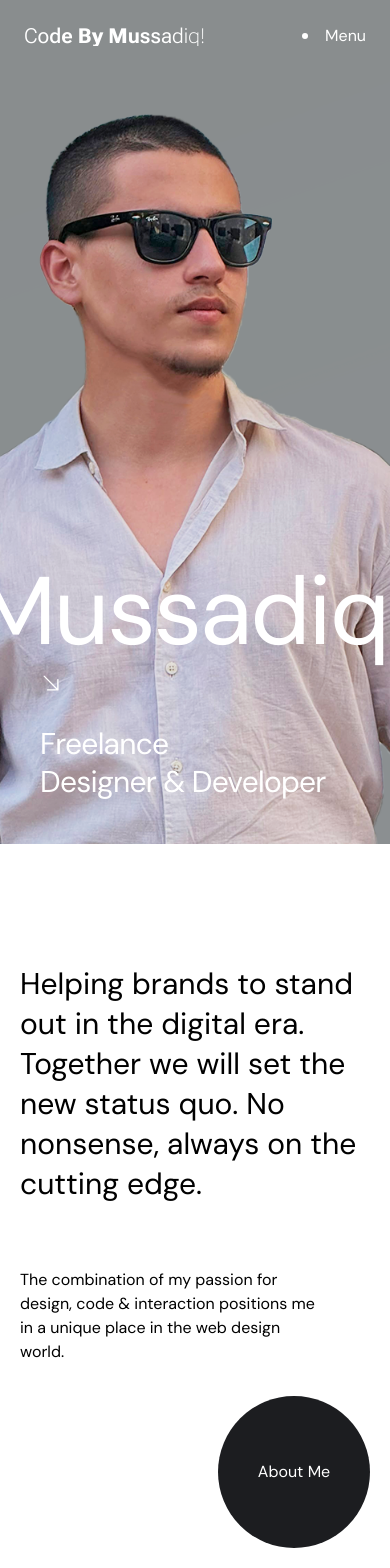
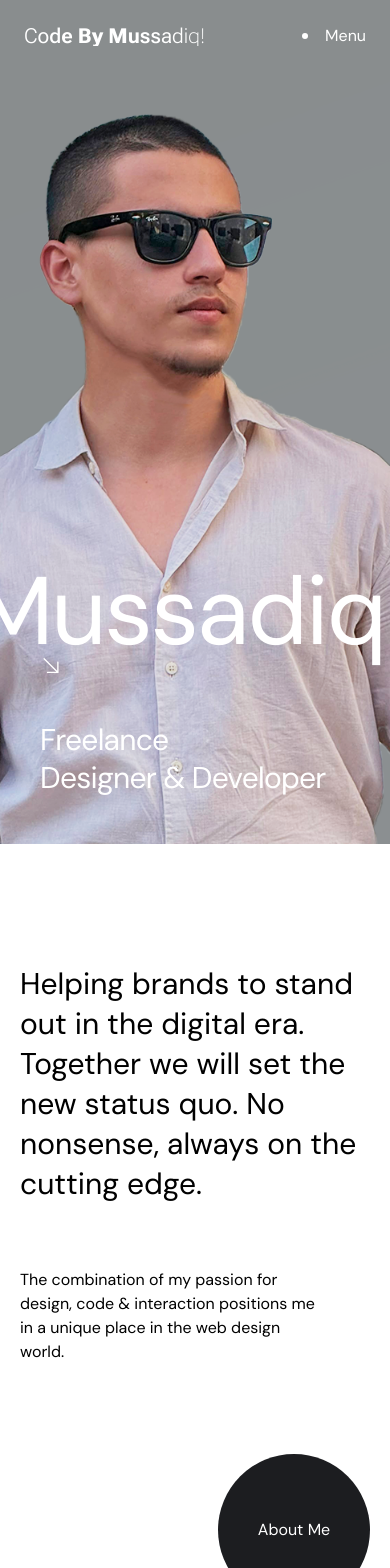
Before and after one commit to mussadiqkhan6886/portfolionew, a Next.js app: page / in a window 390 px wide. Shown: the top 1568 px of the page. Built offline with nearby package versions, Linux system fonts and the light colour scheme.

Commit message:
fixed float animation

```diff
--- a/components/comp/Header.tsx
+++ b/components/comp/Header.tsx
@@ -7,6 +7,7 @@ import MagnetText from '../ui/MagnetEffect'
 import TextPressure from '../ui/HeaderLogo'
 import Menu from './Menu';
 import { FiMenu, FiX } from 'react-icons/fi';
+import {AnimatePresence, motion} from "framer-motion"
 
 const Header = () => {
   const [hide, setHide] = useState(false)
@@ -26,12 +27,26 @@ const Header = () => {
 
   return (
     <header className={`${hide ? "fixed" : "absolute"} top-0 w-full z-50 text-white flex justify-between items-center p-6 px-6 sm:px-8`}>
-        {hide || isOpen ? <> <button className="absolute top-6 z-50 sm:top-8 right-6 sm:right-8" onClick={isOpen ? () => setIsOpen(false) : () => setIsOpen(true)}>
+        <AnimatePresence>
+        {hide || isOpen ?
+        <>
+        <motion.button initial={{scale:0}} animate={{scale:1}} exit={{scale:0}} transition={{
+              duration: 0.55,
+              ease: [0.22, 1, 0.36, 1],
+              type: "spring",
+              stiffness: 350,
+              damping: 18,
+              mass: 0.7,
+            }}
+            className="absolute top-6 z-50 sm:top-8 right-6 sm:right-8" onClick={() => setIsOpen(prev => !prev)}>
+
             <MagnetText mobile={false} dot={"no"} text={isOpen ? <FiX size={26} /> : <FiMenu size={26} />} strength={0.5} className={` w-15 sm:w-18 h-15 sm:h-18 rounded-full ${isOpen ? "bg-ctr-dark" : "bg-text"} hover:bg-ctr-dark justify-center items-center text-white`} />
-        </button>
+        </motion.button>
         {isOpen && <Menu close={() => setIsOpen(false)} />}
         </>
-         : <> <Link href="/">
+         :
+         <>
+         <Link href="/">
           <TextPressure
             text="Code By Mussadiq!"
             flex={false}
@@ -61,6 +76,7 @@ const Header = () => {
         </ul>
       </nav>
       </>}
+      </AnimatePresence>
     </header>
   )
 }
--- a/components/comp/HeroDetail.tsx
+++ /dev/null
@@ -1,38 +0,0 @@
-'use client';
-
-import { useScroll, useTransform, motion } from 'framer-motion';
-import Image from 'next/image'
-import React from 'react'
-import { HiArrowDownRight } from 'react-icons/hi2'
-
-const HeroDetail = () => {
-
-    const { scrollY } = useScroll();
-
-  const y = useTransform(scrollY, [0, 800], [0, -220]);
-  const y2 = useTransform(scrollY, [0, 800], [0, -280]);
-
-
-  return (
-    <motion.div style={{y}} className="absolute flex justify-between w-full left-1/2 bottom-0 sm:top-1/2 -translate-x-1/2 sm:-translate-y-1/2 h-32 sm:h-37 items-center">
-        <div className="bg-text text-white hidden sm:flex p-4 rounded-r-full items-center justify-between w-60">
-          <div className="w-[50%] ml-7">
-            <p className='leading-[1.2] font-medium tracking-tighter'>Located <br /> in the <br /> Pakistan</p>
-          </div>
-          <div className="w-[30%] flex justify-end">
-            <div className='bg-gray aspect-square w-full flex items-center justify-center rounded-full '>
-              <Image src="/globes.gif" alt="globe" width={42} height={42} className="rounded-full  mix-blend-darken animate-rotate" />
-            </div>
-          </div>
-        </div>
-        <div className="flex flex-col ml-10 mb-22 h-full justify-between pr-4 md:pr-22">
-            <motion.div style={{y:y2}}>
-                <HiArrowDownRight size={22} color='white' />
-            </motion.div>
-          <h2 className="text-white text-3xl sm:text-[32px] leading-tight tracking-tight">Freelance <br /> Designer & Developer</h2>
-        </div>
-      </motion.div>
-  )
-}
-
-export default HeroDetail
--- /dev/null
+++ b/components/ui/FloatEffect.tsx
@@ -0,0 +1,38 @@
+'use client';
+
+import {
+  useScroll,
+  useTransform,
+  motion,
+} from 'framer-motion';
+import React, { ReactNode, useRef } from 'react';
+import { twMerge } from 'tailwind-merge';
+
+const FloatEffect = ({
+  children,
+  className,
+  range = [0, 1],
+  output = [80, -80],
+}: {
+  children: ReactNode;
+  className?: string;
+  range?: [number, number];
+  output?: [number, number];
+}) => {
+  const ref = useRef(null);
+
+  const { scrollYProgress } = useScroll({
+    target: ref,
+    offset: ['start end', 'end start'],
+  });
+
+  const y = useTransform(scrollYProgress, range, output);
+
+  return (
+    <motion.div ref={ref} className={twMerge(className)} style={{ y }}>
+      {children}
+    </motion.div>
+  );
+};
+
+export default FloatEffect;
--- a/sections/About.tsx
+++ b/sections/About.tsx
@@ -1,3 +1,4 @@
+import FloatEffect from '@/components/ui/FloatEffect'
 import MagnetText from '@/components/ui/MagnetEffect'
 import Link from 'next/link'
 import React from 'react'
@@ -20,7 +21,8 @@ const About = () => {
           </p>
         </article>
 
-        <Link className="absolute right-0 md:right-20 bottom-0 md:bottom-30 lg:left-0 lg:bottom-0" href="/about">
+        <FloatEffect output={[100, -200]} className="absolute right-0 md:right-20 bottom-0 md:bottom-30 lg:left-0 lg:bottom-0">
+          <Link href="/about">
             <MagnetText
               text="About Me"
               mobile={false}
@@ -29,6 +31,7 @@ const About = () => {
               className="w-38 h-38 bg-text hover:bg-ctr-dark text-white rounded-full items-center justify-center transition-colors duration-300"
             />
           </Link>
+        </FloatEffect>
       </div>
     </section>
   )
--- a/sections/Hero.tsx
+++ b/sections/Hero.tsx
@@ -1,12 +1,32 @@
-import HeroDetail from '@/components/comp/HeroDetail'
+import FloatEffect from '@/components/ui/FloatEffect'
 import { ScrollVelocity } from '@/components/ui/HeroLoopName'
+import Image from 'next/image'
+import React from 'react'
+import { HiArrowDownRight } from 'react-icons/hi2'
 
 const Hero = () => {
   return (
     <section style={{backgroundImage: `URL(${"/img3.png"})`, backgroundPosition: "top", backgroundRepeat: "no-repeat"}} className="w-full h-dvh relative bg-gray/98 overflow-hidden bg-cover xl:bg-contain">
       <div className="absolute w-22 h-dvh left-0 bg-gray hidden lg:block" />
       <div className="absolute w-screen h-screen inset-0 bg-black/10" />
-      <HeroDetail />
+      <FloatEffect  className="absolute flex justify-between w-full left-1/2 bottom-0 sm:top-1/2 -translate-x-1/2 sm:-translate-y-1/2 h-32 sm:h-37 items-center">
+        <div className="bg-text text-white hidden sm:flex p-4 rounded-r-full items-center justify-between w-60">
+          <div className="w-[50%] ml-7">
+            <p className='leading-[1.2] font-medium tracking-tighter'>Located <br /> in the <br /> Pakistan</p>
+          </div>
+          <div className="w-[30%] flex justify-end">
+            <div className='bg-gray aspect-square w-full flex items-center justify-center rounded-full '>
+              <Image src="/globes.gif" alt="globe" width={42} height={42} className="rounded-full  mix-blend-darken animate-rotate" />
+            </div>
+          </div>
+        </div>
+        <div className="flex flex-col ml-10 mb-22 h-full justify-between pr-4 md:pr-22">
+          <FloatEffect >
+            <HiArrowDownRight size={22} color='white' />
+          </FloatEffect>
+          <h2 className="text-white text-3xl sm:text-[32px] leading-tight tracking-tight">Freelance <br /> Designer & Developer</h2>
+        </div>
+      </FloatEffect>
 
       <ScrollVelocity
         texts={['Mussadiq Khan ✦']}
```
Lines whose indentation alone changed are shown as unchanged.
